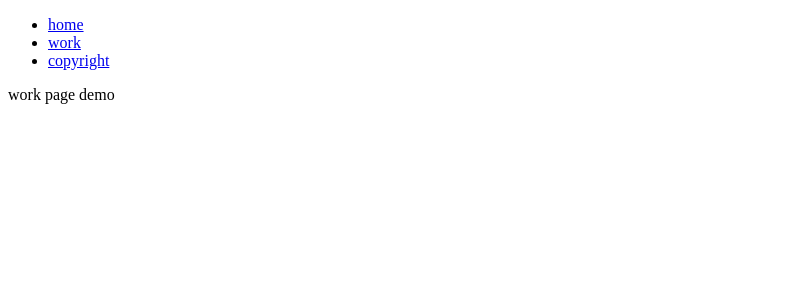
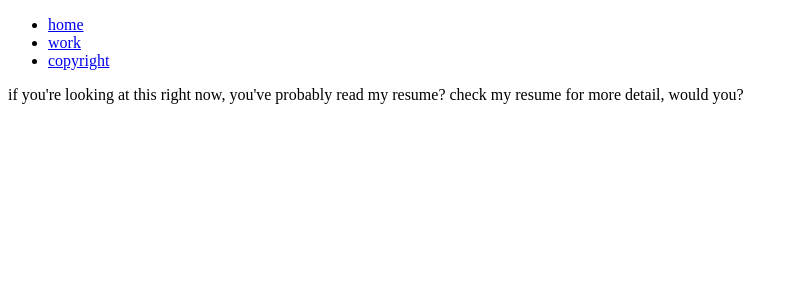
Before and after one commit to lanyixiao/WebS19, a Jekyll site: the page built from work.html, in a window 1280 px wide. Shown: the top 300 px of the page, without its empty margins (0-798 px from the left). Built offline with Jekyll 4.4.1, drawn with Linux system fonts in a browser that asks for light colours.

Commit message:
Update work.html

```diff
--- a/work.html
+++ b/work.html
@@ -3,4 +3,9 @@ layout: page
 permalink: /work/
 ---
 
-work page demo
+if you're looking at this right now, you've probably read my resume?
+
+
+
+
+check my resume for more detail, would you?
```
